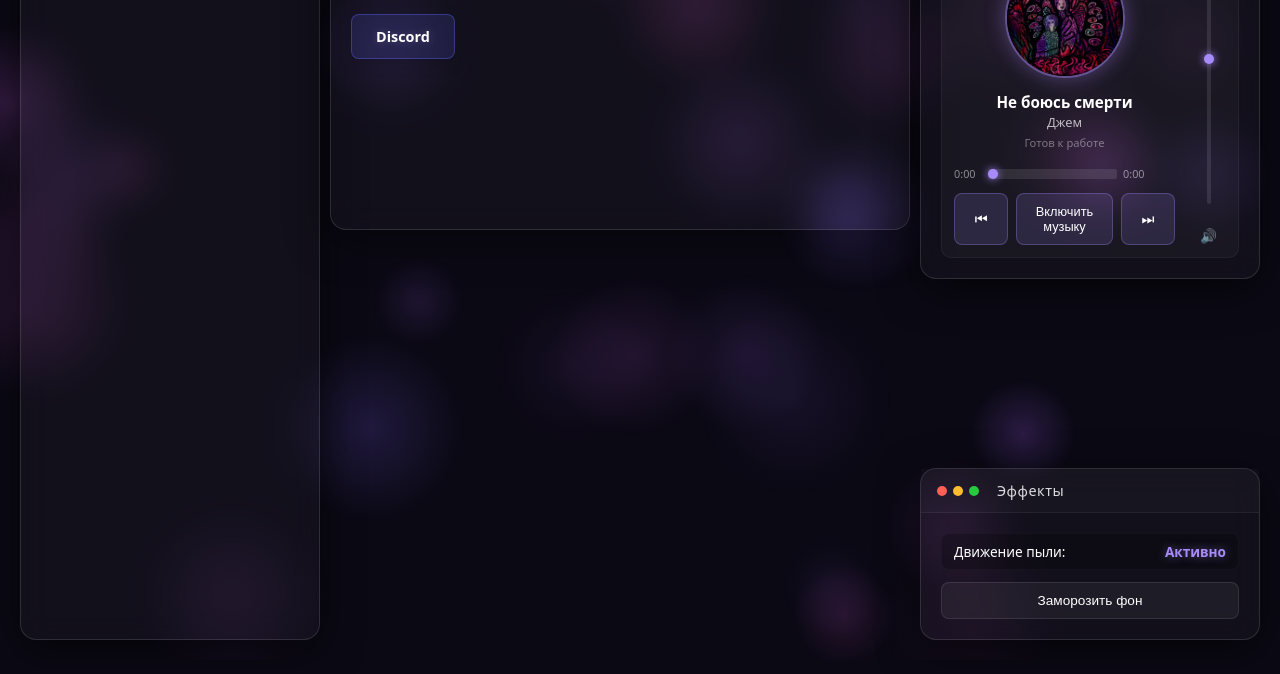
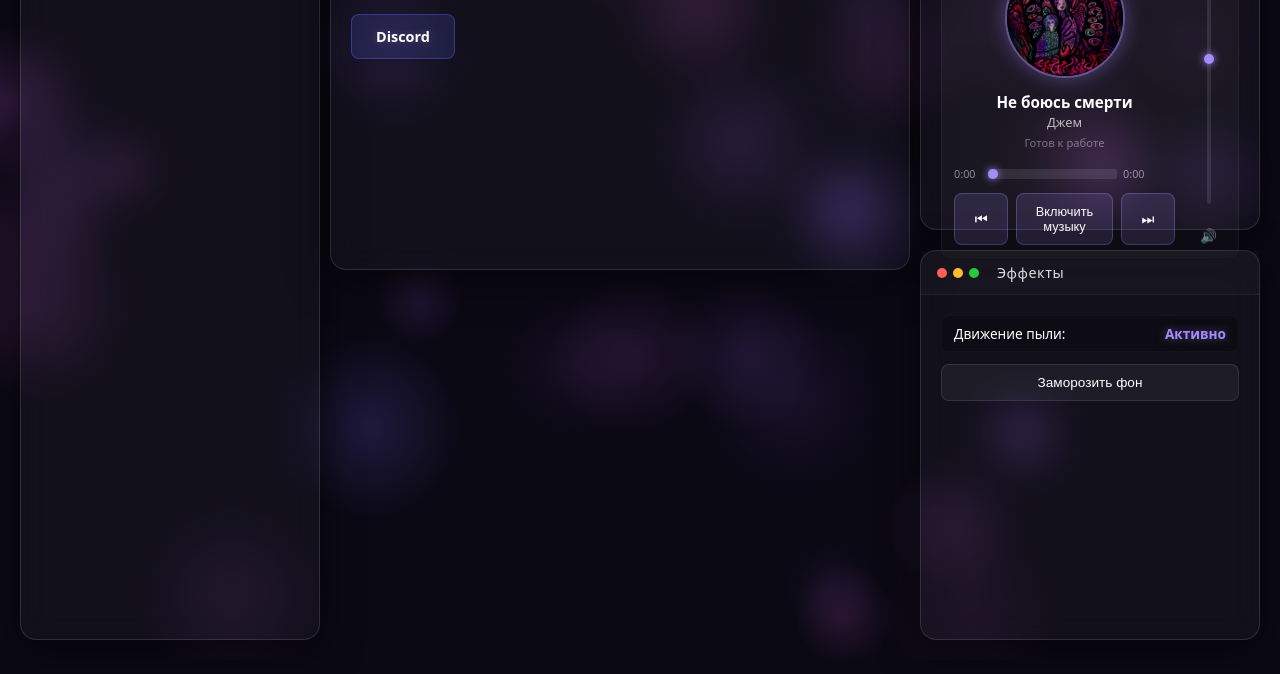
Before and after one commit to gega1246-maker/zhopa, a plain HTML site: page index.html in a window 1280 px wide. Shown: the part 140-814 px from the top of the page. Drawn offline with Linux system fonts and the light colour scheme.

Commit message:
Update style.css

```diff
--- a/style.css
+++ b/style.css
@@ -44,20 +44,24 @@ canvas {
     top: 20px;
     left: 330px;
     right: 370px;
-    height: calc(100vh - 450px);
+    bottom: 390px;
     border-radius: 16px;
     box-shadow: 0 10px 40px 0 rgba(0, 0, 0, 0.5);
+    display: flex;
+    flex-direction: column;
 }
 
 .glass-panel-right-top {
     top: 20px;
     right: 20px;
     width: 340px;
+    height: 350px;
     border-radius: 16px;
     box-shadow: 0 10px 40px 0 rgba(0, 0, 0, 0.6);
 }
 
 .glass-panel-right-bottom {
+    top: 390px;
     bottom: 20px;
     right: 20px;
     width: 340px;
@@ -93,6 +97,8 @@ canvas {
 
 .glass-content {
     padding: 20px;
+    flex: 1;
+    overflow-y: auto;
 }
 
 .panel-title {
```
